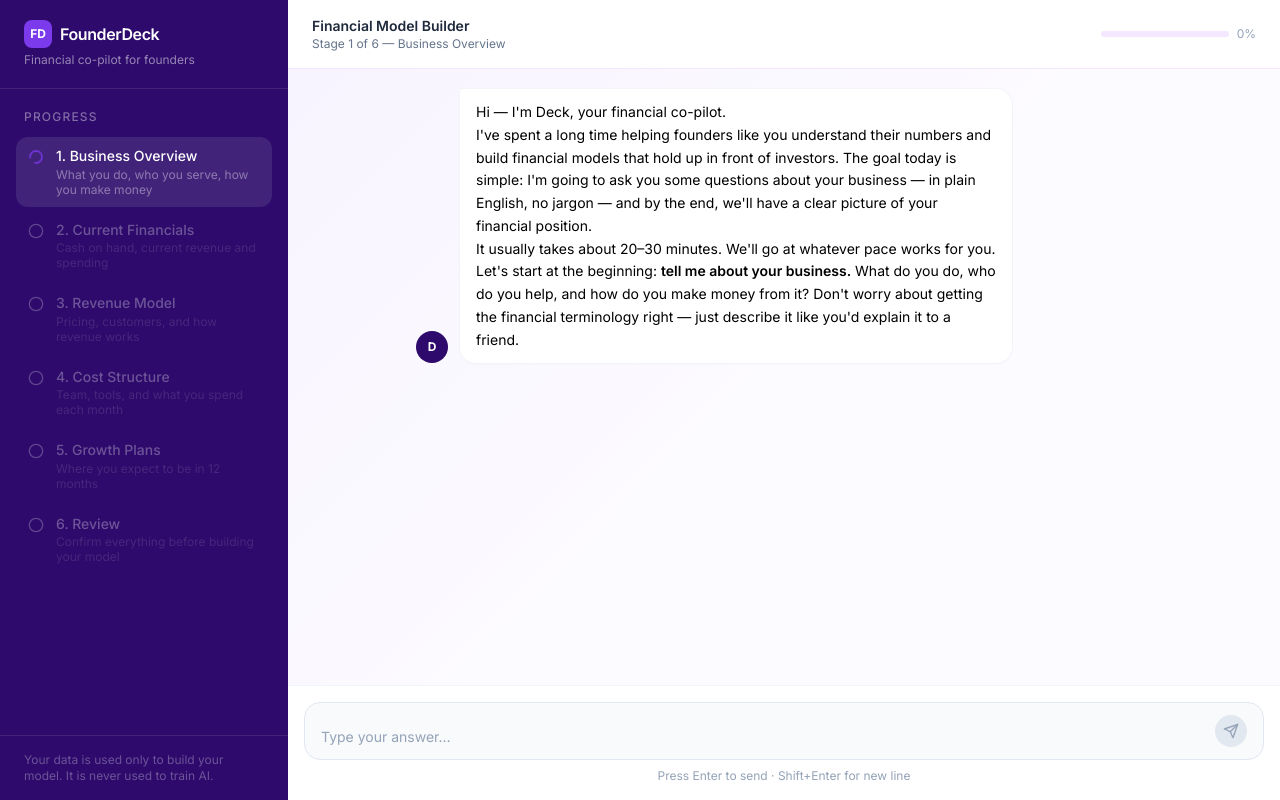
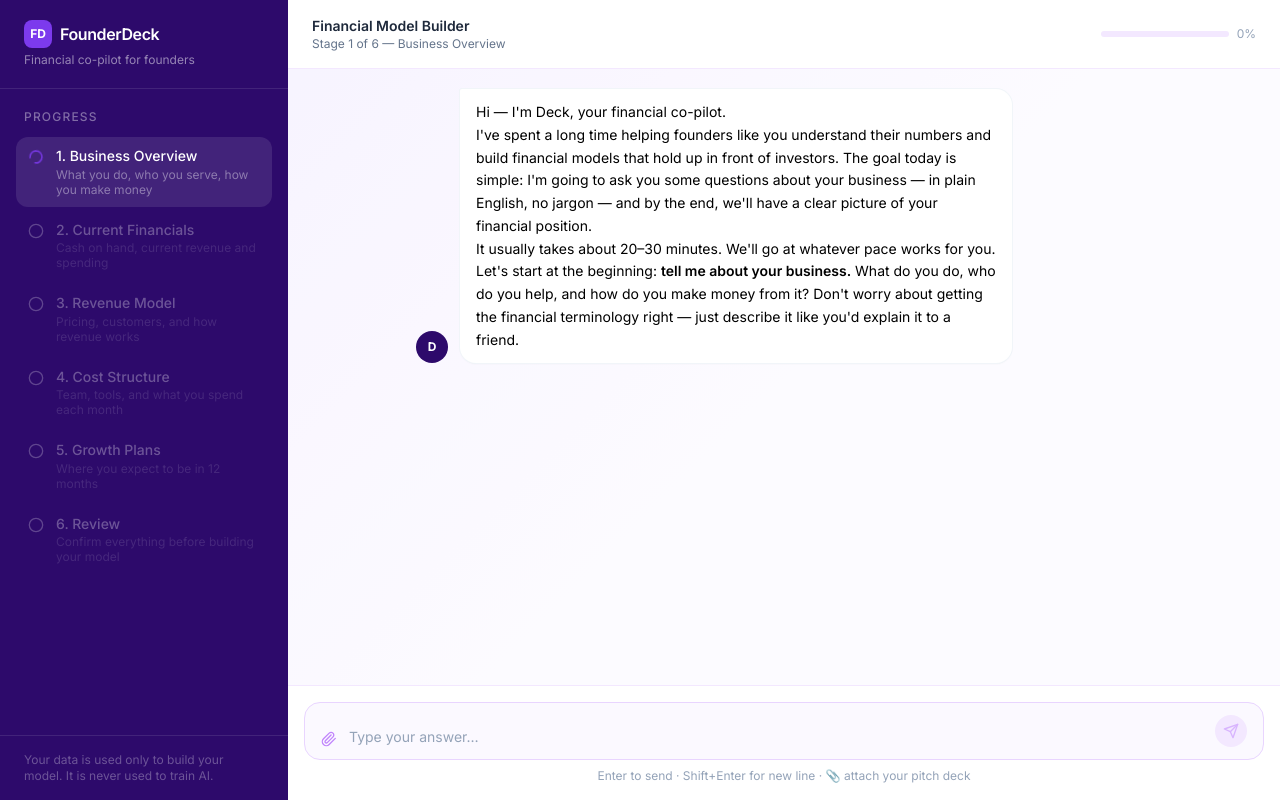
Before and after one commit to gotnochoice/play_around, a Next.js app in the folder apps/web/: page /chat in a window 1280 px wide. Built offline with nearby package versions, Linux system fonts and the light colour scheme.

Commit message:
Update MessageInput.tsx

```diff
--- a/apps/web/components/chat/MessageInput.tsx
+++ b/apps/web/components/chat/MessageInput.tsx
@@ -1,81 +1,77 @@
 'use client'
 
 import { useRef, useState } from 'react'
-import { Send } from 'lucide-react'
+import { Send, Paperclip, X } from 'lucide-react'
 import { cn } from '@/lib/utils'
 
 interface MessageInputProps {
   onSend: (message: string) => void
+  onFileUpload: (file: File) => Promise<void>
   disabled?: boolean
   placeholder?: string
 }
 
-export function MessageInput({ onSend, disabled, placeholder }: MessageInputProps) {
+export function MessageInput({ onSend, onFileUpload, disabled, placeholder }: MessageInputProps) {
   const [value, setValue] = useState('')
+  const [pendingFile, setPendingFile] = useState<File | null>(null)
+  const [uploading, setUploading] = useState(false)
   const textareaRef = useRef<HTMLTextAreaElement>(null)
+  const fileInputRef = useRef<HTMLInputElement>(null)
 
   function handleSend() {
     const trimmed = value.trim()
     if (!trimmed || disabled) return
     onSend(trimmed)
     setValue('')
-    if (textareaRef.current) {
-      textareaRef.current.style.height = 'auto'
-    }
+    if (textareaRef.current) textareaRef.current.style.height = 'auto'
   }
 
   function handleKeyDown(e: React.KeyboardEvent) {
-    if (e.key === 'Enter' && !e.shiftKey) {
-      e.preventDefault()
-      handleSend()
-    }
+    if (e.key === 'Enter' && !e.shiftKey) { e.preventDefault(); handleSend() }
   }
 
   function handleChange(e: React.ChangeEvent<HTMLTextAreaElement>) {
     setValue(e.target.value)
-    // Auto-resize
     const el = e.target
     el.style.height = 'auto'
     el.style.height = `${Math.min(el.scrollHeight, 160)}px`
   }
 
+  async function handleFileChange(e: React.ChangeEvent<HTMLInputElement>) {
+    const file = e.target.files?.[0]
+    if (!file) return
+    setPendingFile(file)
+    setUploading(true)
+    try { await onFileUpload(file) } finally { setUploading(false) }
+    e.target.value = ''
+  }
+
   return (
-    <div className="border-t border-slate-100 bg-white px-4 py-4">
-      <div
-        className={cn(
-          'flex items-end gap-3 rounded-2xl border border-slate-200 bg-slate-50 px-4 py-3 transition-all',
-          'focus-within:border-brand-blue focus-within:ring-2 focus-within:ring-brand-blue/10',
-          disabled && 'opacity-60',
-        )}
-      >
-        <textarea
-          ref={textareaRef}
-          value={value}
-          onChange={handleChange}
-          onKeyDown={handleKeyDown}
-          disabled={disabled}
-          placeholder={placeholder ?? 'Type your answer…'}
-          rows={1}
-          className="flex-1 resize-none bg-transparent text-sm text-slate-800 placeholder-slate-400 outline-none"
-          style={{ maxHeight: '160px' }}
-        />
-        <button
-          onClick={handleSend}
-          disabled={!value.trim() || disabled}
-          className={cn(
-            'flex h-8 w-8 shrink-0 items-center justify-center rounded-full transition-all',
-            value.trim() && !disabled
-              ? 'bg-brand-navy text-white hover:bg-brand-navy/90'
-              : 'bg-slate-200 text-slate-400 cursor-not-allowed',
+    <div className="border-t border-purple-100 bg-white px-4 py-4">
+      {pendingFile && (
+        <div className="mb-2 flex items-center gap-2">
+          <span className="flex items-center gap-1.5 rounded-full bg-brand-blue/10 px-3 py-1 text-xs font-medium text-brand-blue">
+            📎 {pendingFile.name}
+            {uploading && <span className="ml-1 opacity-60">uploading…</span>}
+          </span>
+          {!uploading && (
+            <button onClick={() => setPendingFile(null)} className="text-slate-400 hover:text-slate-600">
+              <X className="h-3.5 w-3.5" />
+            </button>
           )}
-          aria-label="Send message"
-        >
+        </div>
+      )}
+      <div className={cn('flex items-end gap-3 rounded-2xl border border-purple-200 bg-brand-light/40 px-4 py-3 transition-all', 'focus-within:border-brand-blue focus-within:ring-2 focus-within:ring-brand-blue/10', disabled && 'opacity-60')}>
+        <button onClick={() => fileInputRef.current?.click()} disabled={disabled || uploading} className="shrink-0 text-purple-400 hover:text-brand-blue transition-colors disabled:cursor-not-allowed" title="Attach pitch deck (PDF)">
+          <Paperclip className="h-4 w-4" />
+        </button>
+        <input ref={fileInputRef} type="file" accept=".pdf,.txt" className="hidden" onChange={handleFileChange} />
+        <textarea ref={textareaRef} value={value} onChange={handleChange} onKeyDown={handleKeyDown} disabled={disabled} placeholder={placeholder ?? 'Type your answer…'} rows={1} className="flex-1 resize-none bg-transparent text-sm text-slate-800 placeholder-slate-400 outline-none" style={{ maxHeight: '160px' }} />
+        <button onClick={handleSend} disabled={!value.trim() || disabled} className={cn('flex h-8 w-8 shrink-0 items-center justify-center rounded-full transition-all', value.trim() && !disabled ? 'bg-brand-navy text-white hover:bg-brand-blue' : 'bg-purple-100 text-purple-300 cursor-not-allowed')} aria-label="Send message">
           <Send className="h-4 w-4" />
         </button>
       </div>
-      <p className="mt-2 text-center text-xs text-slate-400">
-        Press Enter to send · Shift+Enter for new line
-      </p>
+      <p className="mt-2 text-center text-xs text-slate-400">Enter to send · Shift+Enter for new line · 📎 attach your pitch deck</p>
     </div>
   )
 }
```
